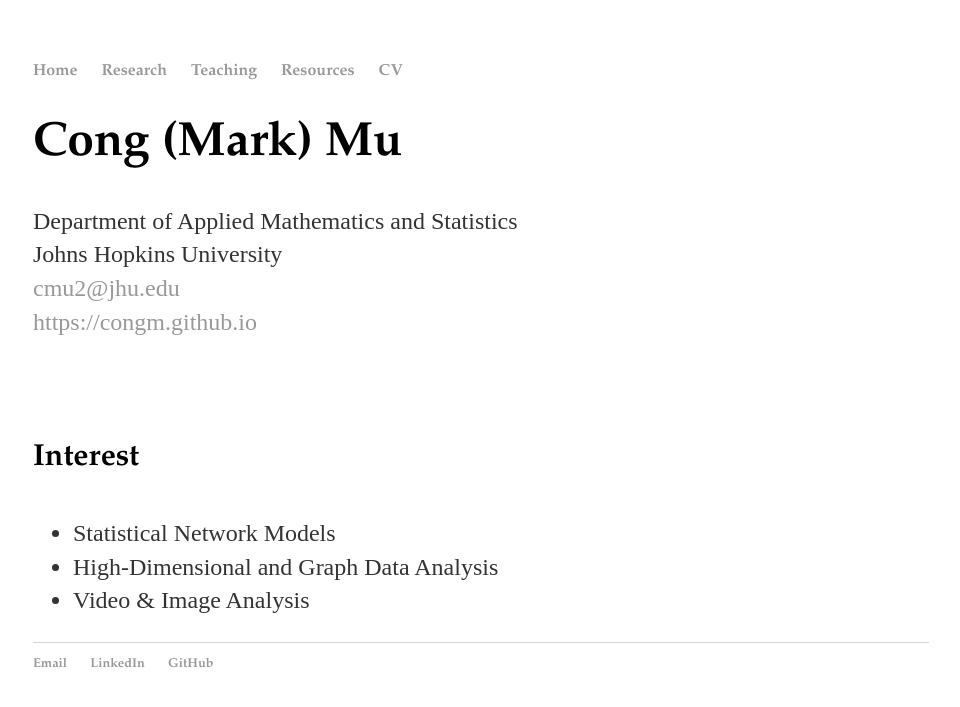
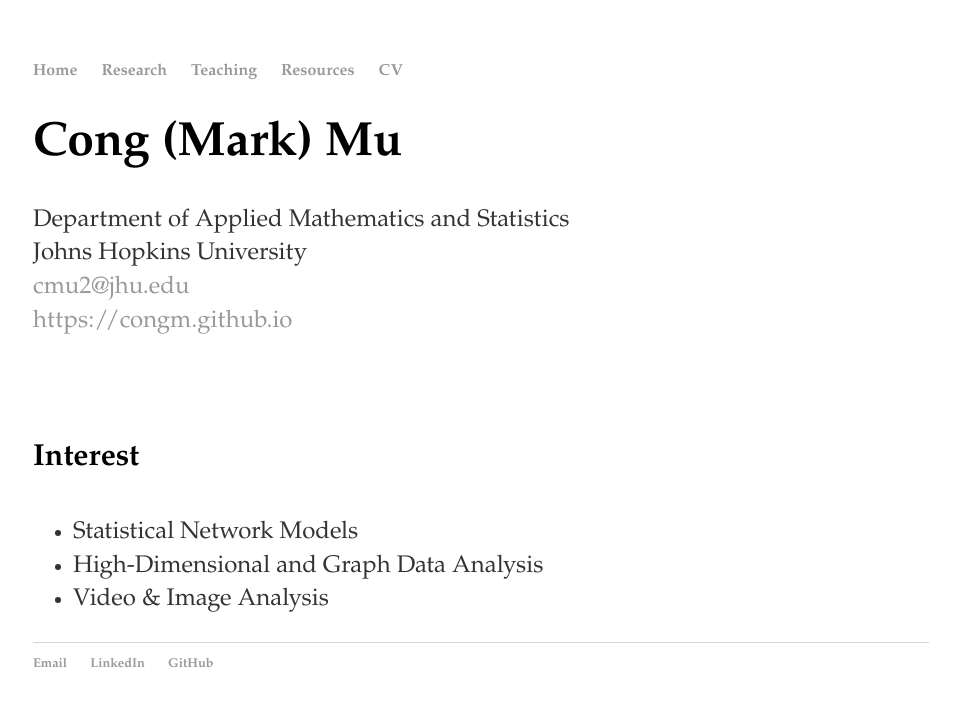
Before and after one commit to CongM/CongM.github.io, a Jekyll site: the page built from index.html, in a window 1280 px wide. Shown: the top 707 px of the page, without its empty margins (159-1119 px from the left). Built offline with Jekyll 4.4.1, drawn with Linux system fonts in a browser that asks for light colours.

Commit message:
Update main.css

```diff
--- a/css/main.css
+++ b/css/main.css
@@ -3,7 +3,7 @@
 a { text-decoration: none; color: #999; }
 a:hover { text-decoration: underline; }
 
-p, ul { font-size: 1.5em; line-height: 1.4em; color: #333; }
+p, ul { font-size: 1.5em; line-height: 1.4em; color: #333; font-family: Palatino, 'Palatino Linotype', 'Helvetica', 'Arial', 'Sans-Serif'; }
 
 h1, h2, h3, h4 { font-family: Palatino, 'Palatino Linotype', 'Helvetica', 'Arial', 'Sans-Serif'; }
 h1 { font-size: 3em;  }
@@ -12,6 +12,6 @@
 h4 { font-size: 1.9em; }
 
 nav ul, footer ul { font-size: 1em; font-family: Palatino, 'Palatino Linotype', 'Helvetica', 'Arial', 'Sans-Serif'; padding: 0px; list-style: none; font-weight: bold; }
-nav ul li, footer ul li { display: inline; margin-right: 20px; }
+nav ul li, footer ul li { display: inline; margin-right: 20px; font-family: Palatino, 'Palatino Linotype', 'Helvetica', 'Arial', 'Sans-Serif'; }
 
 footer { border-top: 1px solid #d5d5d5; font-size: .8em; }
```
